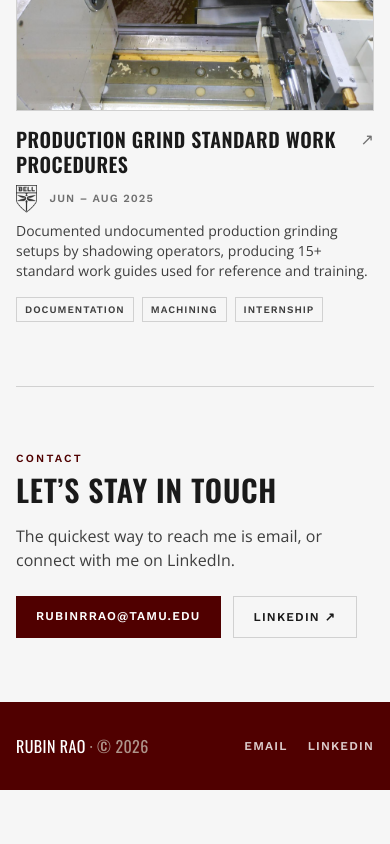
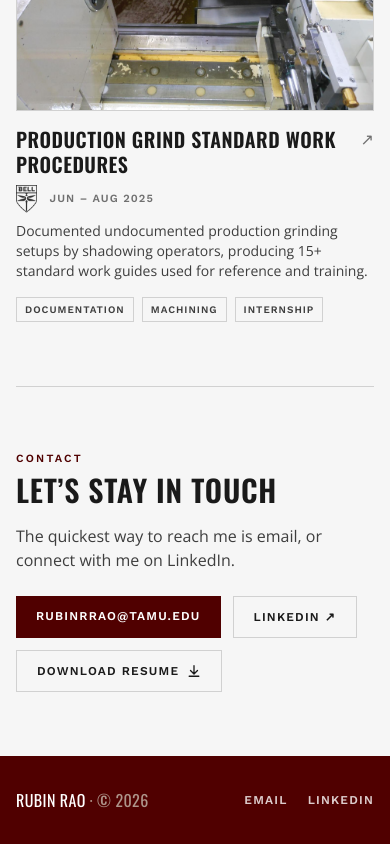
Before and after one commit to Rao-Dev/Portfolio, a Next.js app: page / in a window 390 px wide. Shown: the part 5027-5871 px from the top of the page. Before the commit the page ends 5817 px from the top, so only its background shows below. Built offline with nearby package versions, Linux system fonts and the light colour scheme.

Commit message:
Add resume download button
Serves a copy of the resume with the phone number redacted from
public/, linked from the Contact section.

Co-Authored-By: Claude Opus 5.5 <noreply@anthropic.com>

```diff
--- a/src/app/page.tsx
+++ b/src/app/page.tsx
@@ -72,6 +72,16 @@ export default function Home() {
             >
               LinkedIn ↗
             </a>
+            <a
+              href={profile.resume}
+              download
+              className="flex items-center gap-2 border border-border px-5 py-3 whitespace-nowrap transition-colors hover:border-maroon"
+            >
+              Download resume
+              <svg viewBox="0 0 16 16" width="14" height="14" className="size-3.5 shrink-0" fill="none" stroke="currentColor" strokeWidth="1.5" aria-hidden>
+                <path d="M8 2v9M4 7.5 8 11.5l4-4M2.5 14h11" strokeLinecap="round" strokeLinejoin="round" />
+              </svg>
+            </a>
           </div>
         </section>
       </div>
--- a/src/content/profile.ts
+++ b/src/content/profile.ts
@@ -9,4 +9,6 @@ export const profile = {
   ],
   email: "rubinrrao@tamu.edu",
   linkedin: "https://www.linkedin.com/in/rubinrrao",
+  // Public copy with the phone number redacted; served from public/.
+  resume: "/Rubin-Rao-Resume.pdf",
 };
```
Also changed, not shown: 1 other file (tests, documents, lock files or other folders).
